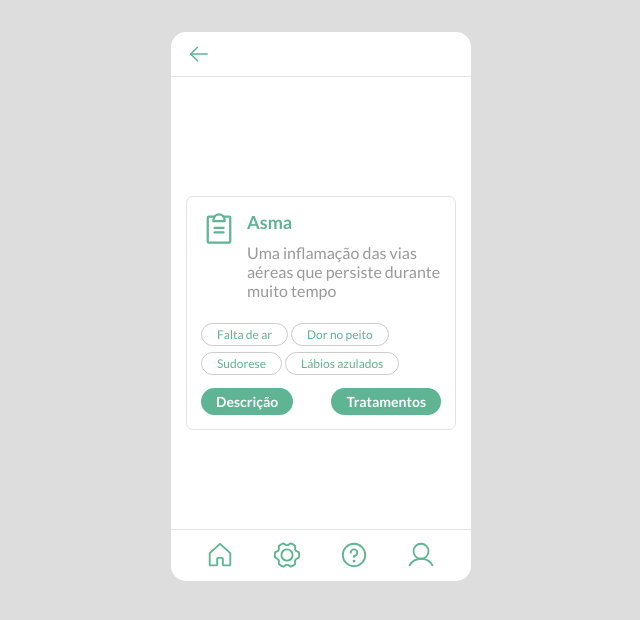
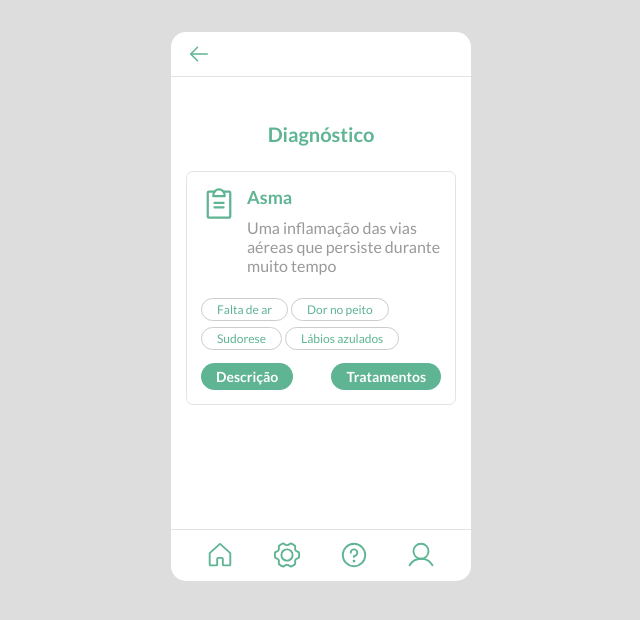
Before and after one commit to joziasmartini/natmed, a React (Create React App) app in the folder app/: page /diagnosis in a window 1280 px wide. Shown: the top 620 px of the page, without its empty margins (319-959 px from the left). Built offline with nearby package versions, Linux system fonts and the light colour scheme.

Commit message:
Use Title and Space in Diagnosis view

```diff
--- a/app/src/views/Diagnosis/Diagnosis.tsx
+++ b/app/src/views/Diagnosis/Diagnosis.tsx
@@ -4,6 +4,8 @@ import Interface from "../../components/Interface/Interface";
 import NavBar from "../../components/NavBar/NavBar";
 import TopBar from "../../components/TopBar/TopBar";
 import DiseaseCard from "../../components/DiseaseCard/DiseaseCard";
+import Title from "../../components/Title/Title";
+import Space from "../../components/Space/Space";
 
 export default function Diagnosis() {
   return (
@@ -11,7 +13,9 @@ export default function Diagnosis() {
         <Link to="/symptoms">
           <TopBar back />
         </Link>
+        <Title text="Diagnóstico" size="medium" />
         <DiseaseCard disease={""}/>
+        <Space pixels={100} />
         <NavBar theme="light" />
     </Interface>
   );
```
